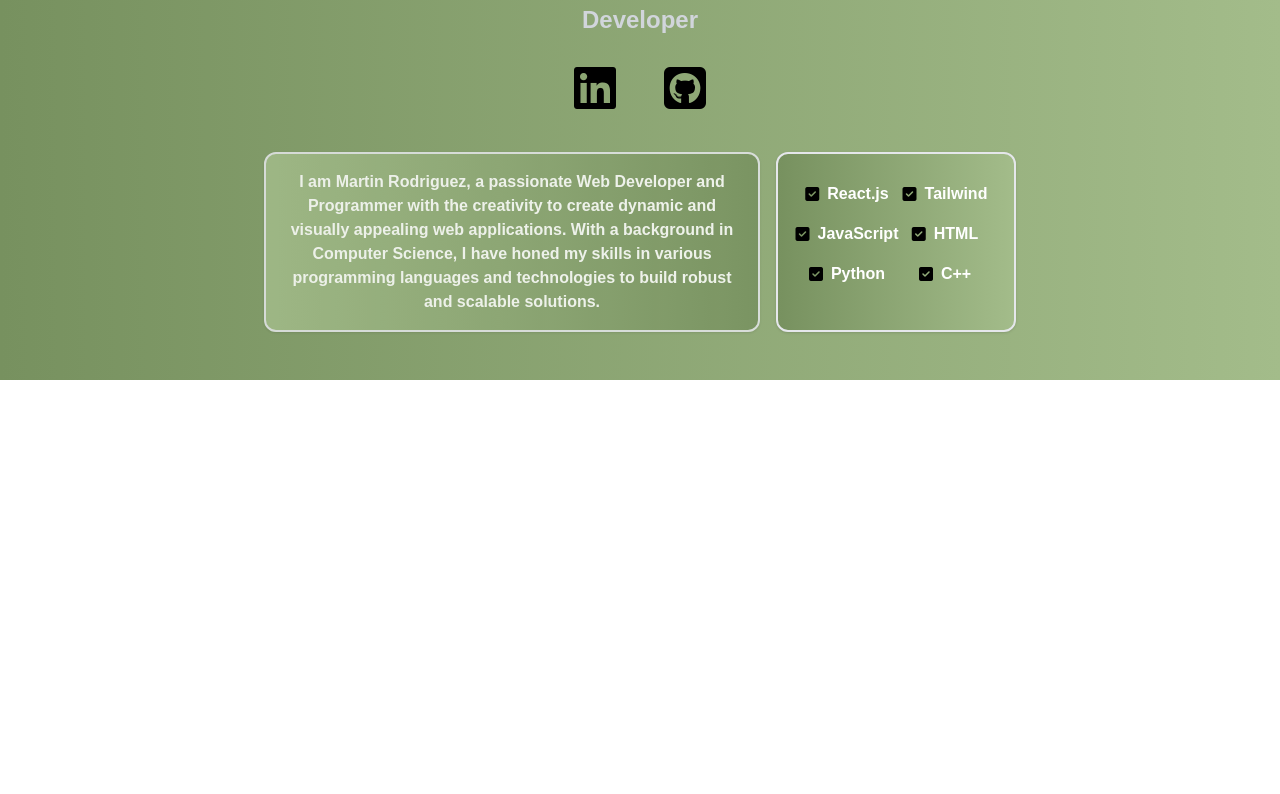
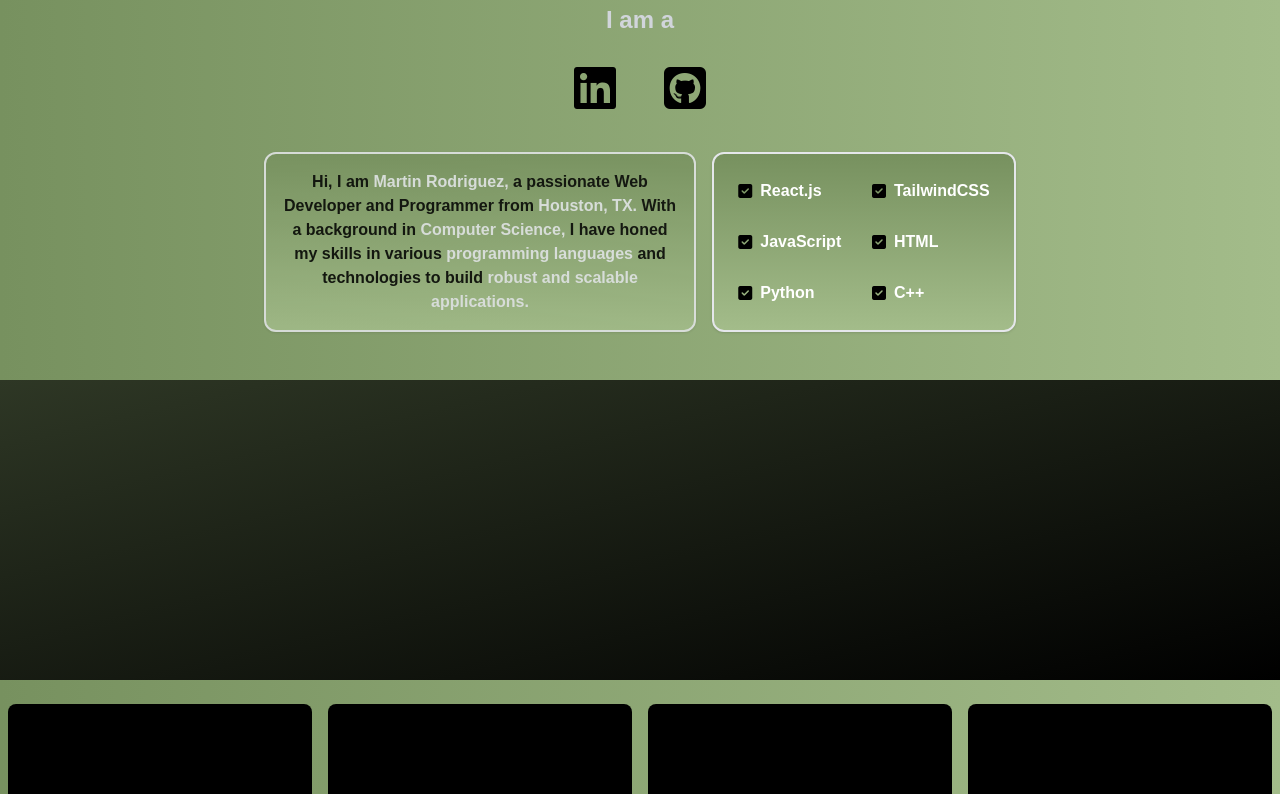
Before and after one commit to mprojr/reactjs-tailwind-portfolio, a React (Vite) app: page / in a window 1280 px wide. Shown: the part 500-1294 px from the top of the page. Before the commit the page ends 880 px from the top, so only its background shows below. Built offline with nearby package versions, Linux system fonts and the light colour scheme; a web font is replaced by a local one.

Commit message:
Upgrade to layout.
Lots of progress on finishing up the home page.

```diff
--- a/src/App.jsx
+++ b/src/App.jsx
@@ -2,6 +2,8 @@ import { useState } from 'react'
 import './App.css'
 import Topbar from './components/Topbar'
 import Aboutme from './components/Aboutme'
+import MidSkipper from './components/MidSkipper'
+import Projects from './components/Projects'
 
 function App() {
   const [count, setCount] = useState(0)
@@ -10,6 +12,8 @@ function App() {
     <main>
       <Topbar />
       <Aboutme />
+      <MidSkipper />
+      <Projects />
     </main>
   )
 }
--- a/src/components/Aboutme.jsx
+++ b/src/components/Aboutme.jsx
@@ -8,18 +8,19 @@ export default function Aboutme() {
       <div className='max-w-[800px] py-[100px] m-auto w-full h-screen text-center flex flex-col'>
 
         <div className='m-4 grid grid-col-6 '>
-          <img src={img2720} alt='pfp' className='border-2 p-1 border-white col-span-4 w-56 h-56 rounded-full object-cover shadow-lg mx-auto'/>
+          <img src={img2720} alt='pfp' className='border-2 p-1 border-white col-span-4 w-56 h-56 rounded-full object-cover shadow-lg mx-auto hover:blur-sm duration-500'/>
         { /*           <span className='min-h-[100px] rounded-lg bg-black shadow sm:col-span-2'></span>
         */ }
         </div>
         <h1 className='uppercase py-2 text-gray-950 font-bold sm:text-2xl md:text-3xl lg:text-4xl'>Martin Rodriguez</h1>
         <div className='sm:text-lg md:text-xl lg:text-2xl text-gray-300 font-bold p-3 min-h-[40px]' style={{ height: '40px' }}>
+          <span>I am </span>
           <Typewriter
-            words={['Developer and Programmer.']}
+            words={['a Developer and Programmer.']}
             loop={true}
             typeSpeed={70}
             deleteSpeed={50}
-            delaySpeed={1800}
+            delaySpeed={2500}
           />
         </div>
 
@@ -31,28 +32,28 @@ export default function Aboutme() {
             <i className="fa-brands fa-square-github p-2 fa-3x mx-4 rounded-lg hover:bg-custom-green-light duration-300"></i>
           </a>
 
-          <div className='py-8 grid grid-cols-6 gap-4'>
-            <span className='border-2 border-solid bg-gradient-to-r from-[#a3bc8a] to-[#77915f] opacity-85 min-h-[100px] p-4 rounded-xl shadow sm:col-span-4 col-span-6'>
-              <p className='text-md text-white text-center font-bold'>I am Martin Rodriguez, a passionate Web Developer and Programmer with the creativity to create dynamic and visually appealing web applications. With a background in Computer Science, I have honed my skills in various programming languages and technologies to build robust and scalable solutions.</p>
+          <div className='py-8 grid grid-cols-12 gap-4'>
+            <span className='border-2 border-d bg-gradient-to-t from-[#a3bc8a] to-[#77915f] opacity-85 min-h-[100px] p-4 rounded-xl shadow sm:col-span-7 col-span-12'>
+              <p className='text-md text-black text-center font-extrabold'>Hi, I am <span className=' text-gray-200'>Martin Rodriguez,</span> a passionate <span className=' text-gray-20'>Web Developer and Programmer</span> from <span className=' text-gray-200'>Houston, TX.</span> With a background in <span className=' text-gray-200'>Computer Science,</span> I have honed my skills in various <span className=' text-gray-200 text'>programming languages</span> and technologies to build <span className=' text-gray-200 text'>robust and scalable applications.</span></p>
             </span>
-            <span className='border-2 border-solid bg-gradient-to-l from-[#a3bc8a] to-[#77915f] min-h-[100px] rounded-xl bg-black shadow sm:col-span-2 col-span-6 p-6'>
+            <span className='flex flex-center justify-center border-2 border-solid bg-gradient-to-t from-[#a3bc8a] to-[#77915f] min-h-[100px] rounded-xl bg-black shadow sm:col-span-5 col-span-12 p-4'>
               <ul className='grid grid-cols-2 gap-2 text-white text-center font-bold'>
-                <li className='m-1 flex items-center justify-center'>
+                <li className='m-1 flex items-center'>
                   <i className="fa-solid fa-square-check text-black mr-2"></i>React.js
                 </li>
-                <li className='m-1 flex items-center justify-center'>
-                  <i className="fa-solid fa-square-check text-black mr-2"></i>Tailwind
+                <li className='m-1 flex items-center'>
+                  <i className="fa-solid fa-square-check text-black mr-2"></i>TailwindCSS
                 </li>
-                <li className='m-1 flex items-center justify-center'>
+                <li className='m-1 flex items-center'>
                   <i className="fa-solid fa-square-check text-black mr-2"></i>JavaScript
                 </li>
-                <li className='m-1 flex items-center justify-center'>
+                <li className='m-1 flex items-center'>
                   <i className="fa-solid fa-square-check text-black mr-2"></i>HTML
                 </li>
-                <li className='m-1 flex items-center justify-center'>
+                <li className='m-1 flex items-center'>
                   <i className="fa-solid fa-square-check text-black mr-2"></i>Python
                 </li>
-                <li className='m-1 flex items-center justify-center'>
+                <li className='m-1 flex items-center'>
                   <i className="fa-solid fa-square-check text-black mr-2"></i>C++
                 </li>
               </ul>
--- /dev/null
+++ b/src/components/MidSkipper.jsx
@@ -0,0 +1,11 @@
+import React from 'react'
+
+export default function MidSkipper() {
+  return (
+    <div className='grid grid-cols-1  w-full max-h-[300vh]'>
+      <span className='bg-gradient-to-br from-[#2e3725] to-[black] w-full sm:min-h-[300px] min-h-[250px]'>
+
+      </span>
+    </div>
+  )
+}
--- /dev/null
+++ b/src/components/Projects.jsx
@@ -0,0 +1,15 @@
+import React from 'react'
+
+export default function Projects() {
+  return (
+    <div className='h-[80vh] px-2'>
+      <div className='h-[300px] w-full grid
+      py-6 gap-4 sm:grid-cols-4 grid-cols-2'>
+        <span className='w-[100%] h-[100px] bg-black rounded-lg'></span>
+        <span className=' w-[100%] h-[100px] bg-black rounded-lg'></span>
+        <span className='w-[100%] h-[100px] bg-black rounded-lg'></span>
+        <span className='w-100%] h-[100px] bg-black rounded-lg'></span>
+      </div>
+    </div>
+  )
+}
```
